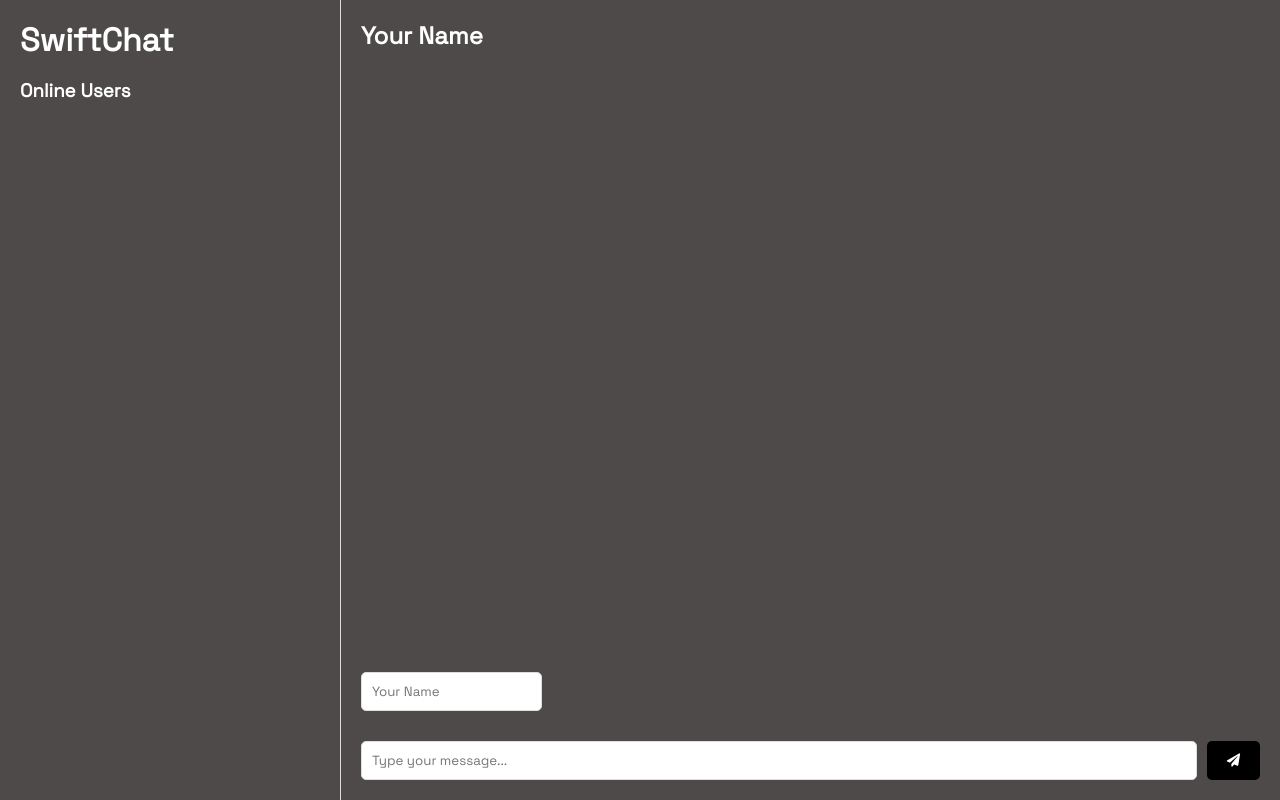
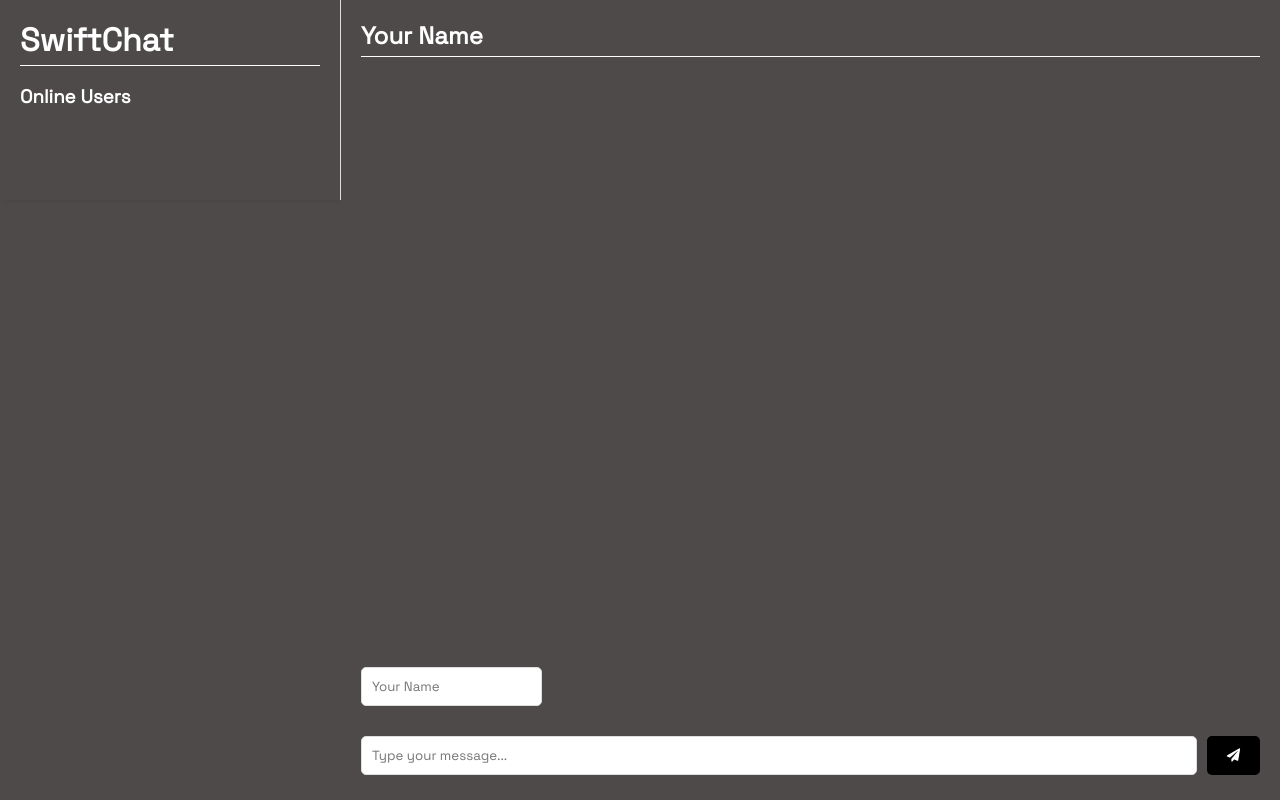
Before and after one commit to Sanika03/SwiftChat, a website: page public/index.html in a window 1280 px wide. Drawn offline with nearby package versions, Linux system fonts and the light colour scheme; no server answers.

Commit message:
style: Apply layout adjustments to elements

```diff
--- a/public/styles.css
+++ b/public/styles.css
@@ -23,12 +23,20 @@ body, h1, h2, div, p {
     box-shadow: 2px 0px 5px rgba(0, 0, 0, 0.1);
     background-color: rgb(78, 74, 74);
     border-right: 1px solid #ddd;
+    max-height: max-content;
+    min-height: 10rem;
+    overflow-y: auto;
 }
 
 .header {
     padding-bottom: 10px;
     margin-bottom: 20px;
     background-color: rgb(78, 74, 74);
+}
+
+.heading {
+    border-bottom: 1px solid;
+    padding-bottom: 5px;
 }
 
 .contacts {
@@ -50,19 +58,19 @@ body, h1, h2, div, p {
 .messages {
     flex: 1;
     overflow-y: auto;
-    max-height: calc(100vh - 225px);
+    max-height: calc(100vh - 15rem);
     flex-wrap: wrap;
 }
 
-.messages::-webkit-scrollbar {
-    width: 0.3rem;
+.messages::-webkit-scrollbar, .sidebar::-webkit-scrollbar {
+    width: 0.2rem;
 }
 
-.messages::-webkit-scrollbar-track {
+.messages::-webkit-scrollbar-track, .sidebar::-webkit-scrollbar-track {
     background: transparent;
 }
 
-.messages::-webkit-scrollbar-thumb {
+.messages::-webkit-scrollbar-thumb, .sidebar::-webkit-scrollbar-thumb {
     background: rgba(243, 240, 240, 0.877);
     border-radius: 0.25rem;
 }
@@ -131,6 +139,12 @@ button {
     margin-left: 10px;
 }
 
+li {
+    margin: 1rem 0 0 1.5rem;
+    list-style: disc;
+
+}
+
 @media (max-width: 768px) {
     .chat-app {
         flex-direction: column;
@@ -147,7 +161,10 @@ button {
     }
 
     .header {
-        border-bottom: 1px solid;
         padding-bottom: 5px;
     }
+
+    .sidebar {
+        max-height: 10rem;
+    }
 }
```
